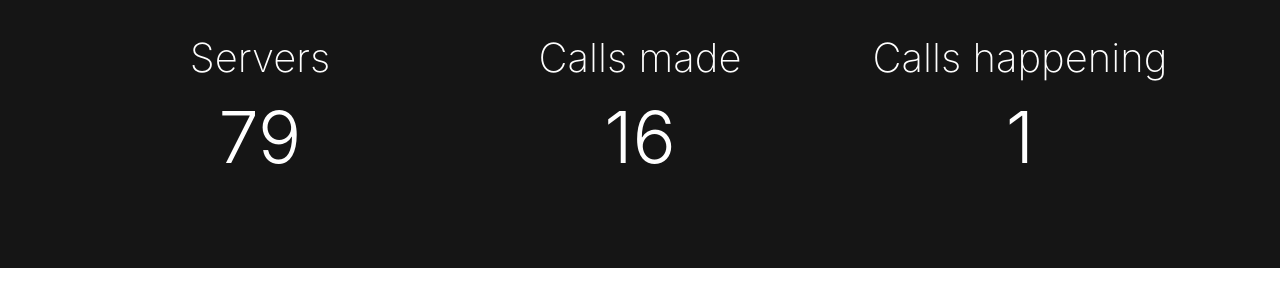
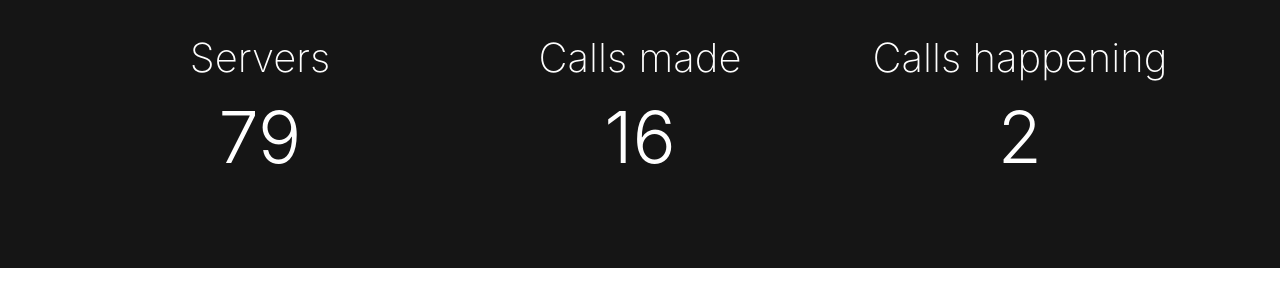
Before and after one commit to tumblenet/tnphone.tumblenet.ga, a Jekyll site: the page built from index.html, in a window 1280 px wide and 900 px high, scrolled down 443 px. Shown: the part 167-467 px from the top of the window. Built offline with Jekyll 4.4.1, drawn with Linux system fonts in a browser that asks for light colours; nearby versions of some CDN libraries.

Commit message:
Update Phones feed

```diff
--- a/_data/phones.json
+++ b/_data/phones.json
@@ -1,5 +1,5 @@
 {
 	"callsMade": 16,
 	"servers": 79,
-	"currentCalls": 1
+	"currentCalls": 2
 }
```
